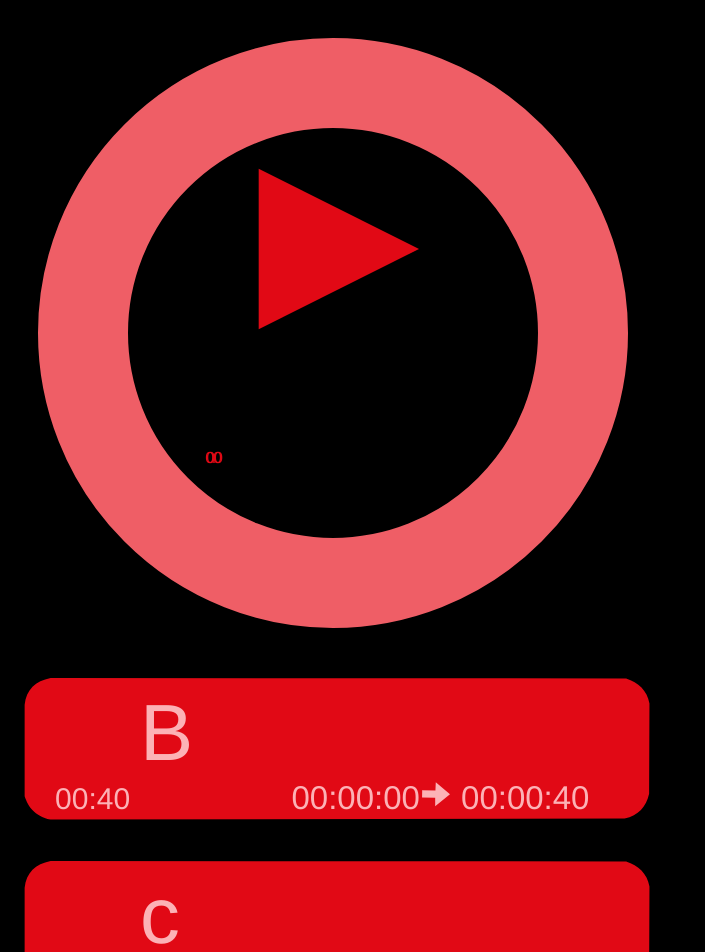
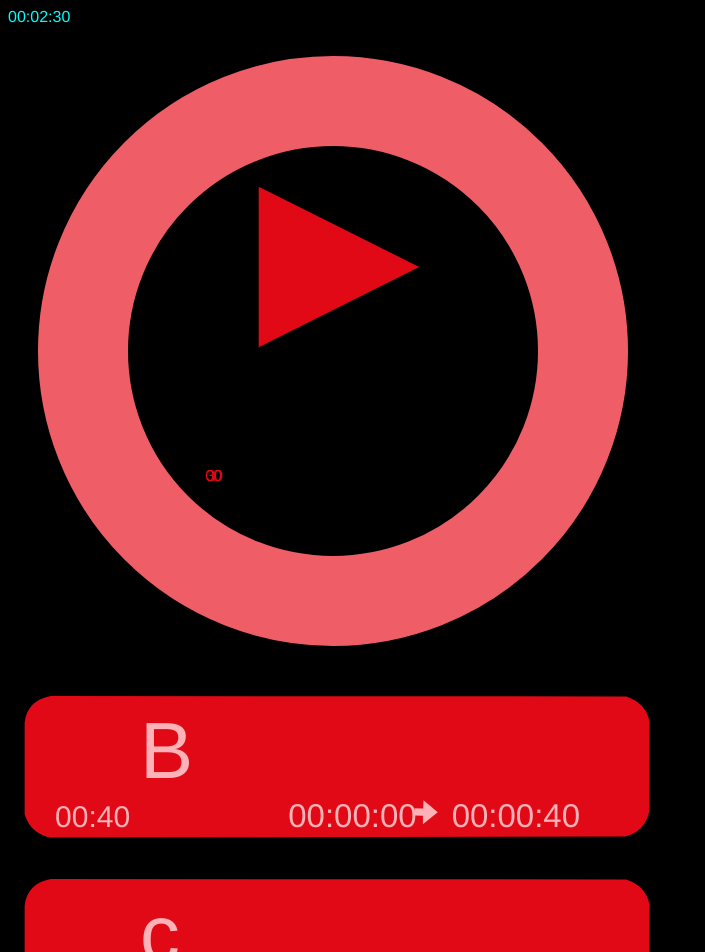
Before and after one commit to onecseven/30-30-react-prototype, a React app: page / in a window 1280 px wide. Shown: the top 952 px of the page, without its empty margins (0-705 px from the left). Built offline with nearby package versions, Linux system fonts and the light colour scheme; the HTML template or start-up script is replaced by a standard one.

Commit message:
things and stuff

```diff
--- a/src/App.jsx
+++ b/src/App.jsx
@@ -5,19 +5,21 @@ import {
   LoopBtn,
 } from "./components/Buttons/SendToBottom"
 import { StartBtn, StopBtn } from "./components/Buttons/PlayBtn"
-import { Icon } from "./components/Icon"
-import { SVGCard } from "./components/TasksLists/SVGCard"
+import { Timer } from "./components/Timer"
 
 
 import { useTimerStore } from "./store/store"
 import { TaskList } from "./components/TasksLists/TaskList"
+import { TotalLength } from "./components/TotalLength"
 export const App = () => {
   let status = useTimerStore((state) => state.status)
   let looping = useTimerStore((state) => state.looping)
   return (
     <>
       <div className="App">
-        <Icon />
+        {/* ADD TASKLIST NAME*/}
+        <TotalLength/>
+        <Timer />
         {/* <h1> Timer State: {status} </h1>
           <h2> Looping: {looping ? "Yes" : ""}</h2> */}
         {/* <StartBtn />No
--- a/src/components/Icon.tsx
+++ /dev/null
@@ -1,68 +0,0 @@
-import React from "react"
-import { useTaskStor } from "./../store/store"
-
-// a is to b as x is to {y} (solves for y)
-const solve_for_y = (a: number, b: number, x: number) => {
-  return (x * b) / a
-}
-
-export const Triangle = () => (
-  <g>
-    <path
-      fill="#e10915"
-      // d="M270.707 175.778v128.567l128.328-64.403z"
-      d="M250.707 160.778v160.567l160.328-80.403z"
-    ></path>
-  </g>
-)
-
-const TimerText = () => (
-  <text letterSpacing="-10" x="206" y="455" class="timerText" fill="#e10915">
-    00:00
-  </text>
-)
-const BGCircle = () => (
-  <circle
-    fill="none"
-    stroke="#ef5e66"
-    className="circle"
-    r="250"
-    cx="325"
-    cy="325"
-    strokeWidth="90"
-    onClick={() => console.log("here")}
-  ></circle>
-)
-
-const MAX = 1600
-
-export const Icon = () => {
-  let { length, remaining_seconds } = useTaskStor((state) => state)
-  let fLen = MAX - solve_for_y(length, remaining_seconds, MAX)
-  console.log(fLen)
-  return (
-    <svg xmlns="http://www.w3.org/2000/svg" width="650" height="650" className="timerCircle">
-      <BGCircle />
-
-      <Triangle />
-
-      <TimerText />
-
-      <circle
-        fill="none"
-        stroke="#e10915"
-        /* incrementing left argument will continuously fill the circle */
-        strokeDasharray={`${fLen}, ${MAX}`}
-        // strokeDasharray="2000, "
-        // strokeLinecap="round"
-        className="circle"
-        r="250"
-        cx="325"
-        cy="325"
-        strokeWidth="90"
-        onClick={() => console.log("here")}
-      ></circle>
-
-    </svg>
-  )
-}
--- a/src/components/TasksLists/SVGCard.tsx
+++ b/src/components/TasksLists/SVGCard.tsx
@@ -71,14 +71,13 @@ const CardLength = ({ length = "00:00" }) => (
 )
 const CompStart = ({ cStart = "xx:xx:xx" }) => (
   <text
-  x="60.188"
+  x="59.500"
   y="31.106"
   fill="#fcb2b6"
   strokeWidth="0.265"
   fontSize="7"
-  xmlSpace="preserve"
   >
-    <tspan x="60.188" y="31.106" strokeWidth="0.265">
+    <tspan x="59.500" y="31.106" strokeWidth="0.265">
       {cStart}
     </tspan>
   </text>
@@ -86,14 +85,13 @@ const CompStart = ({ cStart = "xx:xx:xx" }) => (
 
 const CompEnd = ({ cEnd = "xx:xx:xx" }) => (
   <text
-  x="96.202"
+  x="94.202"
   y="31.165"
   fill="#fcb2b6"
   strokeWidth="0.265"
   fontSize="7"
-  xmlSpace="preserve"
   >
-    <tspan x="96.202" y="31.165" strokeWidth="0.265">
+    <tspan x="94.202" y="31.165" strokeWidth="0.265">
       {cEnd}
     </tspan>
   </text>
@@ -103,7 +101,7 @@ const CardArrow = () => (
     <path
       fill="#fcb2b6"
       strokeWidth="0.265"
-      d="M87.933 27.323l-.026 1.457 2.786.051v1.815l3.144-2.582-3.016-2.556-.076 1.764-2.863-.051z"
+      d="M86.33 27.323l-.026 1.457 1.786.051v1.815l3.144-2.582-3.016-2.556-.076 1.764-2.863-.051z"
       ></path>
   </>
 )
--- a/src/components/TasksLists/TaskCard.tsx
+++ b/src/components/TasksLists/TaskCard.tsx
@@ -1,31 +1,21 @@
 import moment from "moment"
 import React from "react"
 import { TaskStore } from "../../store/taskSlice"
+import { seconds_to_mmss } from "./seconds_to_mmss"
 import { SVGCard } from "./SVGCard"
 
 interface taskCardProps {
   task: Partial<TaskStore>
 }
 
-function seconds_to_mmss(num: number) {
-  return new Date(num * 1000).toISOString().substr(14, 5)
-}
 
 export const TaskCard = ({ task }: taskCardProps) => {
   let { name, remaining_seconds, computed } = task
-  if (!computed)
-    computed = [
-      moment().startOf("day"),
-      moment().startOf("day").add(task.remaining_seconds, "seconds"),
-    ]
+  if (name === "BREAK") return (<></>)
+  if (!computed) computed = [moment().startOf("day"), moment().startOf("day").add(task.remaining_seconds, "seconds")]
   let [cStart, cEnd] = computed
   let cLen = seconds_to_mmss(remaining_seconds)
   return (
-    <SVGCard
-      name={name}
-      length={cLen}
-      cStart={cStart.format("HH:mm:ss")}
-      cEnd={cEnd.format("HH:mm:ss")}
-    />
+    <SVGCard name={name} length={cLen} cStart={cStart.format("HH:mm:ss")} cEnd={cEnd.format("HH:mm:ss")}/>
   )
 }
--- /dev/null
+++ b/src/components/TasksLists/seconds_to_mmss.tsx
@@ -0,0 +1,3 @@
+export function seconds_to_mmss(num: number) {
+  return new Date(num * 1000).toISOString().substr(14, 5);
+}
--- /dev/null
+++ b/src/components/Timer.tsx
@@ -0,0 +1,92 @@
+import React from "react"
+import { useTaskStor, useTimerStore } from "../store/store"
+import { seconds_to_mmss } from "./TasksLists/seconds_to_mmss"
+
+// a is to b as x is to {y} (solves for y)
+const solve_for_y = (a: number, b: number, x: number) => {
+  return (x * b) / a
+}
+
+export const Triangle = ({ cb }) => (
+  <g onClick={cb}>
+    <path
+      fill="#e10915"
+      // d="M270.707 175.778v128.567l128.328-64.403z"
+      d="M250.707 160.778v160.567l160.328-80.403z"
+    ></path>
+  </g>
+)
+
+export const Pause = ({ cb }) => (
+  <g onClick={cb}>
+    <path
+      fill="#e10915"
+      d="M245 160h60v160H245zm140 "
+    ></path>
+        <path
+      fill="#e10915"
+      d="M345 160h60v160H345zm140 "
+    ></path>
+  </g>
+)
+
+const TimerText = ({ rem = "00:00" }) => (
+  <text letterSpacing="-10" x="206" y="455" class="timerText" fill="#e10915">
+    {rem}
+  </text>
+)
+const BGCircle = () => (
+  <circle
+    fill="none"
+    stroke="#ef5e66"
+    className="circle"
+    r="250"
+    cx="325"
+    cy="325"
+    strokeWidth="90"
+    onClick={() => console.log("here")}
+  ></circle>
+)
+
+const ActiveCircle = ({ fLen }) => (
+  <circle
+    fill="none"
+    stroke="#e10915"
+    transform="rotate(-90 325 325)"
+    /* incrementing left argument will continuously fill the circle */
+    strokeDasharray={`${fLen}, ${MAX}`}
+    // strokeLinecap="round"
+    className="innerCircle"
+    r="250"
+    cx="325"
+    cy="325"
+    strokeWidth="90"
+  ></circle>
+)
+
+const MAX = 1600
+
+export const Timer = () => {
+  let { length, remaining_seconds } = useTaskStor((state) => state)
+  let fLen = MAX - solve_for_y(length, remaining_seconds, MAX)
+  let { dispatch, status } = useTimerStore((state) => state)
+  let play = () => dispatch("start", null)
+  let stop = () => dispatch("stop", null)
+  let cLen = seconds_to_mmss(remaining_seconds)
+  let isPlaying = status === "TIMER_ACTIVE"
+  return (
+    <svg
+      xmlns="http://www.w3.org/2000/svg"
+      width="650"
+      height="650"
+      className="timerCircle"
+    >
+      <BGCircle />
+      <ActiveCircle fLen={fLen} />
+
+      {isPlaying ? <Pause cb={stop} /> : <Triangle cb={play} />}
+      <TimerText rem={cLen} />
+
+    </svg>
+  )
+}
--- /dev/null
+++ b/src/components/TotalLength.tsx
@@ -0,0 +1,21 @@
+import React from "react"
+import { useTimerStore, useTaskStor } from "./../store/store"
+
+export function seconds_to_hhmmss(num: number) {
+  return new Date(num * 1000).toISOString().substr(11, 8);
+}
+
+export const TotalLength = () => {
+  let {remaining_seconds, id} = useTaskStor(state => state)
+  let length = useTimerStore((state) =>
+    state.tasks
+      .slice(0, state.tasks.map(task => task.name).indexOf("BREAK"))
+      .filter(task => task.id !== id)
+      .map((task) => task.length)
+      .reduce((prev, curr) => prev + curr, 0)
+  )
+  let hhmmss = seconds_to_hhmmss(length+remaining_seconds)
+
+
+  return <div className="totalLength">{hhmmss}</div>
+}
--- a/src/store/taskListSlice.ts
+++ b/src/store/taskListSlice.ts
@@ -1,4 +1,5 @@
 import { TaskStore } from "./taskSlice"
+//TODO GET RID OF ISPLAYING
 export interface TaskListStore {
   status: "IDLE" | "TIMER_ACTIVE"
   name: string
--- a/src/store/vanillastore.ts
+++ b/src/store/vanillastore.ts
@@ -9,6 +9,7 @@ export const TaskStor = create<TaskStore>()((set, get) => ({
   length: -1,
   remaining_seconds: -1,
   start_tick: null,
+  computed: null,
   dispatch: (type: string, data: TaskStore) =>
     set((state) => task_reducer(state, type, data)),
 }))
```
Also changed, not shown: 2 other files (tests, documents, lock files or other folders).
